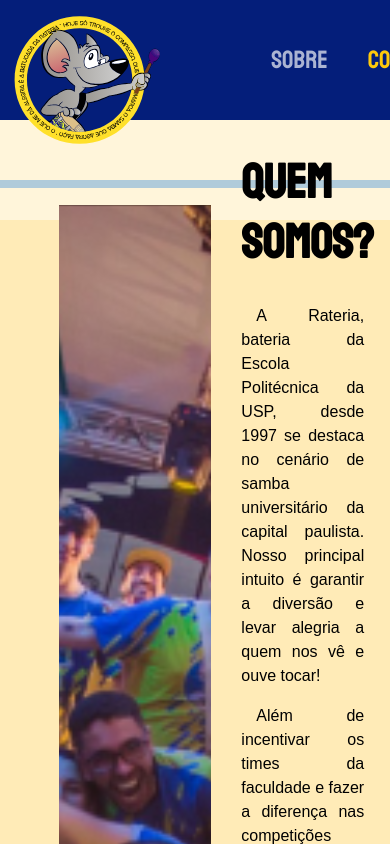
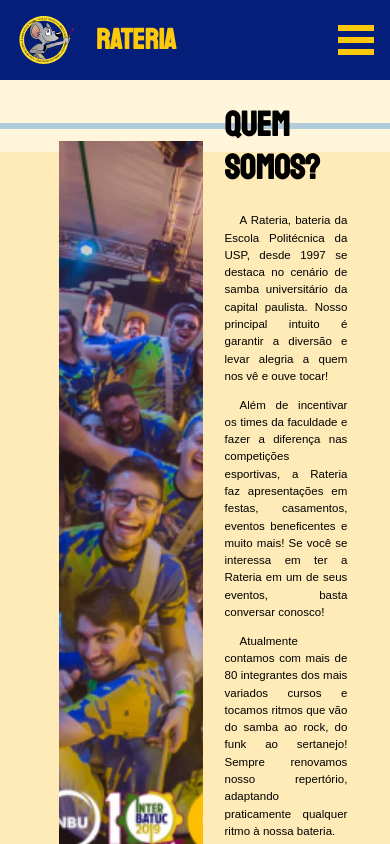
Before and after one commit to rateria/rateria-next-website, a Next.js app: page / in a window 390 px wide. Shown: the top 844 px of the page. Built offline with nearby package versions, Linux system fonts and the light colour scheme; a web font is replaced by a local one.

Commit message:
feat: header and footer now responsive

```diff
--- a/components/AltFooter/AltFooter.module.css
+++ b/components/AltFooter/AltFooter.module.css
@@ -24,4 +24,6 @@
 
 .socialIcon {
 	margin: 0 0.5rem;
+	width: 3.2rem;
+	width: 3.2rem;
 }
--- a/components/Header/Header.module.css
+++ b/components/Header/Header.module.css
@@ -75,6 +75,8 @@
 	align-items: center;
 	transition: 1s;
 	margin: 0;
+
+	scale: -1;
 }
 
 .rateria {
@@ -95,10 +97,48 @@
 	transition: 0.3s;
 	font-size: 4rem;
 	color: var(--color-secondary);
-	margin-top: calc(15px);
+	margin-top: calc(1.5rem);
 }
 
 .logoAndText {
 	display: flex;
 	/* align-items: center; */
 }
+
+.mobileContent {
+	display: none;
+}
+
+.rateriaMobile {
+	font-size: 4rem;
+	color: var(--color-secondary);
+	padding: 1rem;
+	margin: 0 2rem;
+	transition: 0.3s;
+}
+
+.mobileLogoAndText {
+	display: flex;
+	align-items: center;
+}
+
+@media (max-width: 768px) {
+	.content {
+		display: none;
+	}
+
+	.wrapper,
+	.placeholder {
+		height: 80px !important;
+	}
+
+	.mobileContent {
+		width: 100%;
+		height: 100%;
+
+		margin: 0 2rem;
+		display: flex;
+		align-items: center;
+		justify-content: space-between;
+	}
+}
--- a/components/Header/index.tsx
+++ b/components/Header/index.tsx
@@ -2,6 +2,7 @@ import styles from './Header.module.css';
 import Image from 'next/image';
 import Link from 'next/link';
 import { useEffect, useState } from 'react';
+import Sidebar from '../Sidebar';
 
 interface HeaderProps {
 	currentPage: string;
@@ -9,6 +10,10 @@ interface HeaderProps {
 
 function Header({ currentPage }: HeaderProps) {
 	const [isShrunk, setShrunk] = useState(false);
+
+	const showSettings = (event: any) => {
+		event.preventDefault();
+	};
 
 	useEffect(() => {
 		const handler = () => {
@@ -40,7 +45,11 @@ function Header({ currentPage }: HeaderProps) {
 
 	return (
 		<>
-			<div className={styles.wrapper} style={{ height: isShrunk ? 80 : 120 }}>
+			<div
+				id="wrapper"
+				className={styles.wrapper}
+				style={{ height: isShrunk ? 80 : 120 }}
+			>
 				<div className={styles.content}>
 					<div className={styles.logoAndText}>
 						<div className={isShrunk ? styles.logoCollapsed : styles.logo}>
@@ -74,6 +83,23 @@ function Header({ currentPage }: HeaderProps) {
 						</Link>
 					</nav>
 				</div>
+
+				<div className={styles.mobileContent}>
+					<div className={styles.mobileLogoAndText}>
+						<Image
+							src="/logo-fundo-azul.svg"
+							alt="Rateria"
+							width={60}
+							height={60}
+							layout="fixed"
+						/>
+						<h3 className={styles.rateriaMobile}>RATERIA</h3>
+					</div>
+					{/* <h3 className={styles.rateriaMobile}>DROPDOWN</h3> */}
+					<Sidebar pageWrapId={'page-wrap'} outerContainerId={'App'} />
+
+					<div id="page-wrap"></div>
+				</div>
 			</div>
 			<div className={styles.placeholder} />
 		</>
--- /dev/null
+++ b/components/Sidebar/index.tsx
@@ -0,0 +1,27 @@
+import Link from 'next/link';
+import React from 'react';
+import { elastic as Menu } from 'react-burger-menu';
+import styles from './Sidebar.module.css';
+import { FaBook, FaPhoneAlt } from 'react-icons/fa';
+
+function Sidebar(props: any) {
+	return (
+		<Menu {...props} right>
+			<Link href="/">
+				<a className="menu-item">
+					<FaBook size={28} />
+					&ensp;Sobre
+				</a>
+			</Link>
+			<br />
+			<Link href="/contacts">
+				<a className="menu-item">
+					<FaPhoneAlt size={28} />
+					&ensp;Contatos
+				</a>
+			</Link>
+		</Menu>
+	);
+}
+
+export default Sidebar;
--- a/package.json
+++ b/package.json
@@ -11,11 +11,14 @@
   "dependencies": {
     "next": "11.0.1",
     "react": "17.0.2",
+    "react-burger-menu": "^3.0.6",
     "react-dom": "17.0.2",
-    "react-icons": "^4.2.0"
+    "react-icons": "^4.2.0",
+    "react-social-icons": "^5.5.1"
   },
   "devDependencies": {
     "@types/react": "17.0.16",
+    "@types/react-burger-menu": "^2.8.1",
     "eslint": "7.32.0",
     "eslint-config-next": "11.0.1",
     "typescript": "4.3.5"
--- a/styles/globals.css
+++ b/styles/globals.css
@@ -16,6 +16,8 @@
 	--color-black: #000000;
 	--color-white: #ffffff;
 	--color-white-transparent: #ffffffaa;
+
+	--tablet-size: 768px;
 }
 
 html,
@@ -64,3 +66,98 @@ a {
 .footerSocialIcons:hover {
 	filter: brightness(70%);
 }
+
+@media (max-width: 768px) {
+	:root {
+		font-size: 50%;
+	}
+}
+
+@media (max-width: 425px) {
+	:root {
+		font-size: 45%;
+	}
+}
+
+/* Dropdown da versão mobile */
+
+#page-wrap {
+	text-align: center;
+	overflow: auto;
+	/* top: 45%; */
+	position: relative;
+}
+
+.bm-item {
+	display: flex;
+	flex-direction: column;
+
+	/* Our sidebar item styling */
+	text-decoration: none;
+	margin-bottom: 10px;
+	color: #d1d1d1;
+	transition: color 0.2s;
+}
+
+.bm-item:hover {
+	color: white;
+}
+
+.bm-burger-button {
+	position: fixed;
+	width: 36px;
+	height: 30px;
+	top: 25px;
+	right: 16px;
+}
+
+/* Color/shape of burger icon bars */
+.bm-burger-bars {
+	background: var(--color-secondary);
+}
+
+/* Position and sizing of clickable cross button */
+.bm-cross-button {
+	height: 3rem !important;
+	width: 3rem !important;
+	right: 16px !important;
+}
+
+/* Color/shape of close button cross */
+.bm-cross {
+	background: var(--color-primary);
+	height: 24px !important;
+}
+
+/* General sidebar styles */
+.bm-menu {
+	background: var(--color-bg);
+	padding: 2.5em 1.5em 0;
+	font-size: 1.15em;
+}
+
+.bm-menu-wrap {
+	top: 0;
+}
+
+.bm-overlay {
+	top: 0;
+	right: 0;
+}
+
+/* Morph shape necessary with bubble or elastic */
+.bm-morph-shape {
+	fill: var(--color-bg);
+}
+
+/* Wrapper for item list */
+.bm-item-list {
+	color: var(--color-primary);
+	font-size: 4.8rem;
+	line-height: 150%;
+}
+
+/* Styling of overlay */
+.bm-overlay {
+	background: rgba(0, 0, 0, 0.3);
+}
```
Also changed, not shown: components/Sidebar/Sidebar.module.css (added), 1 other file (tests, documents, lock files or other folders).
